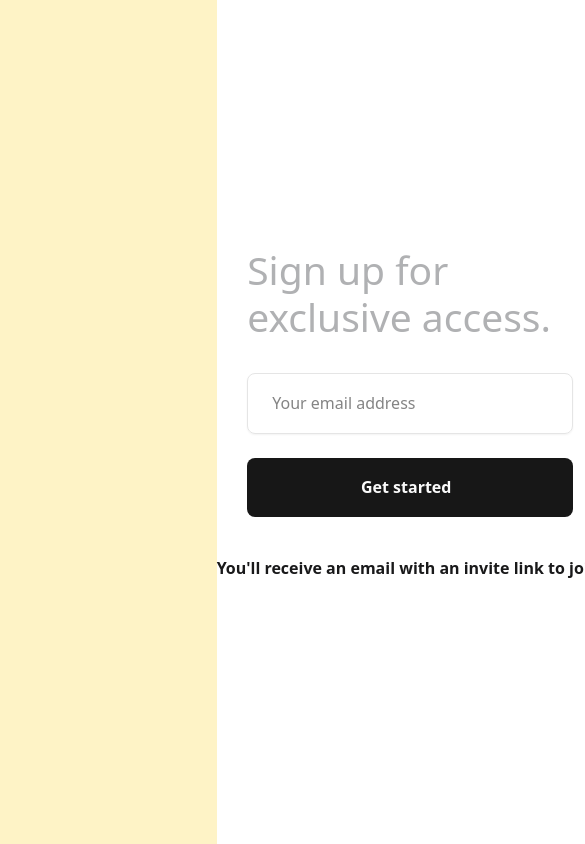
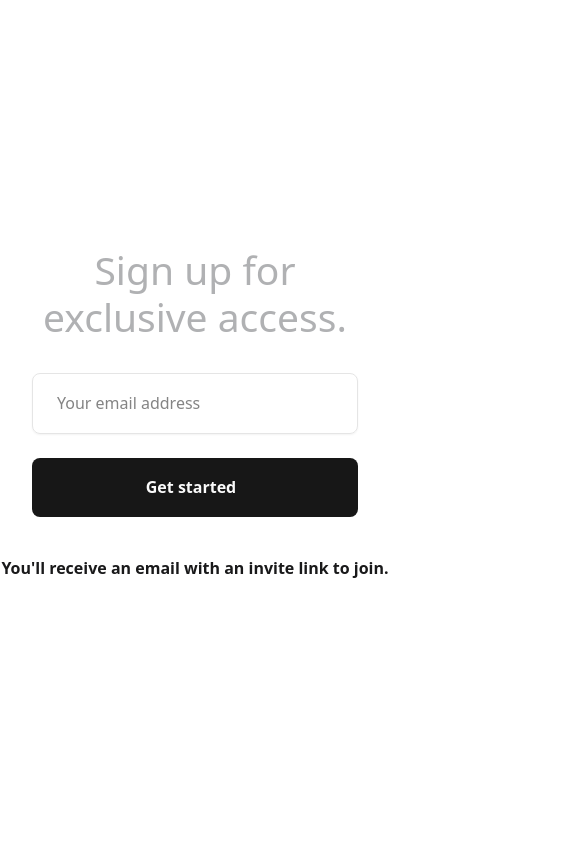
Before and after one commit to SuhelMakkad/sign-up-template, a Next.js app: page / in a window 390 px wide. Shown: the whole page, 585 px wide, since content can reach past the window. Built offline with nearby package versions, Linux system fonts and the light colour scheme.

Commit message:
Hide left section on mobile

```diff
--- a/app/page.tsx
+++ b/app/page.tsx
@@ -3,15 +3,15 @@ import { SignUpForm } from "@/components/sign-up-form"
 export default function Home() {
   return (
     <main className="h-dvh grid grid-cols-9">
-      <div className="col-span-5 bg-amber-100"></div>
+      <section className="col-span-5 bg-amber-100 lg:block hidden"></section>
 
-      <div className="col-span-4 m-auto flex flex-col gap-6">
-        <SignUpForm className="max-w-81.5 mx-auto" />
+      <section className="lg:col-span-4 col-span-full m-auto flex flex-col gap-6">
+        <SignUpForm className="max-w-81.5 mx-auto text-center lg:text-start" />
 
         <p className="text-base font-semibold text-center whitespace-nowrap py-4.5 text-secondary-foreground">
           You&apos;ll receive an email with an invite link to join.
         </p>
-      </div>
+      </section>
     </main>
   )
 }
```
